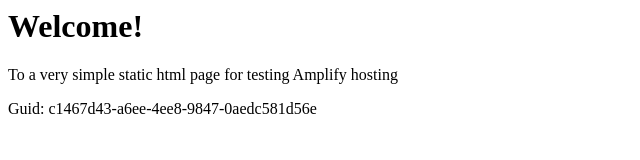
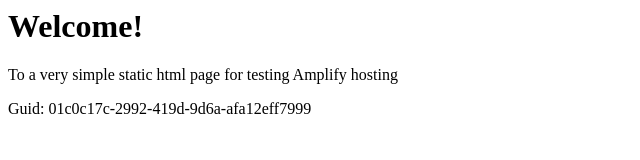
Before and after one commit to aws-aemilia-fra/Github-PR-Commit-Integration-Test-DoNotTouch-GitHubWebhookPushCanaryTest-v1-preprod-eu-central-1, a website: page src/index.html in a window 1280 px wide. Shown: the full height of the page, 0-640 px from the left. Drawn offline with Linux system fonts and the light colour scheme.

Commit message:
commit from integ tests

```diff
--- a/src/index.html
+++ b/src/index.html
@@ -12,6 +12,6 @@
 <body>
     <h1>Welcome!</h1>
     <p>To a very simple static html page for testing Amplify hosting</p>
-    <p>Guid: c1467d43-a6ee-4ee8-9847-0aedc581d56e</p></body>
+    <p>Guid: 01c0c17c-2992-419d-9d6a-afa12eff7999</p></body>
 
 </html>
```
